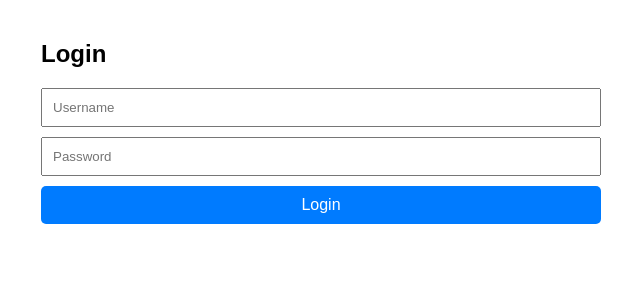
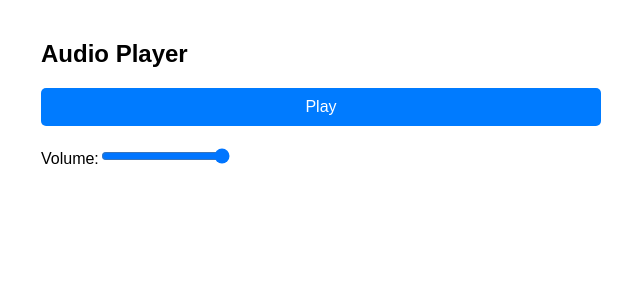
Before and after one commit to klmnkv/test_pleer, a React (Create React App) app: page /play in a window 1280 px wide. Shown: the top 300 px of the page, without its empty margins (319-959 px from the left). Built offline with nearby package versions, Linux system fonts and the light colour scheme.

Commit message:
nice try

```diff
--- a/src/App.js
+++ b/src/App.js
@@ -1,5 +1,5 @@
 import React, { useState } from 'react';
-import { BrowserRouter as Router, Route, Routes } from 'react-router-dom';
+import { BrowserRouter as Router, Route, Routes, Navigate } from 'react-router-dom';
 import ProtectedRoute from './components/ProtectedRoute';
 import LoginPage from './components/LoginPage';
 import UploadPage from './components/UploadPage';
@@ -12,8 +12,8 @@ const App = () => {
   return (
     <Router>
       <Routes>
-        <Route path="/play/:id" element={<PlayerPage />} />
         <Route path="/login" element={<LoginPage setAuth={setIsAuthenticated} />} />
+        <Route path="/play" element={<PlayerPage />} />
         <Route
           path="/admin"
           element={
@@ -22,7 +22,8 @@ const App = () => {
             </ProtectedRoute>
           }
         />
-        <Route path="*" element={<LoginPage setAuth={setIsAuthenticated} />} />
+        <Route path="/" element={<Navigate to="/login" />} />
+        <Route path="*" element={<Navigate to="/login" />} />
       </Routes>
     </Router>
   );
--- a/src/components/PlayerPage.js
+++ b/src/components/PlayerPage.js
@@ -1,5 +1,6 @@
 import React from 'react';
 import { useLocation } from 'react-router-dom';
+import AudioPlayer from './AudioPlayer';
 
 const PlayerPage = () => {
   const location = useLocation();
@@ -8,9 +9,8 @@ const PlayerPage = () => {
 
   return (
     <div className="container">
-      <h2>Audio Player</h2>
       {audioUrl ? (
-        <audio controls src={audioUrl} aria-label="Audio player for the selected file" />
+        <AudioPlayer audioUrl={audioUrl} />
       ) : (
         <p>No audio file selected</p>
       )}
```
